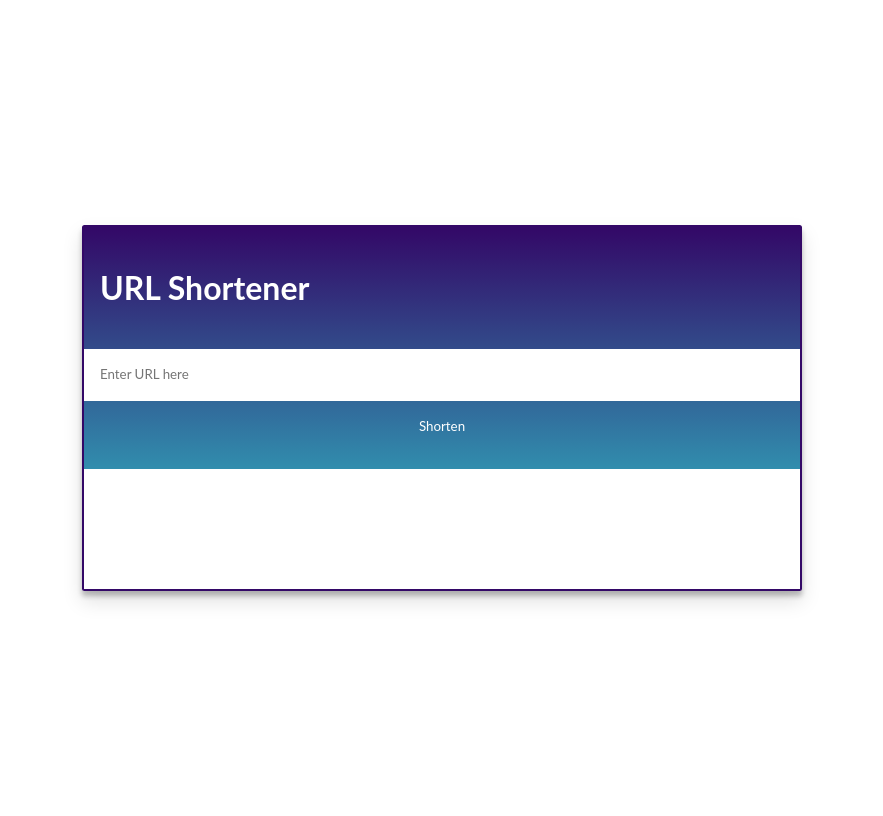
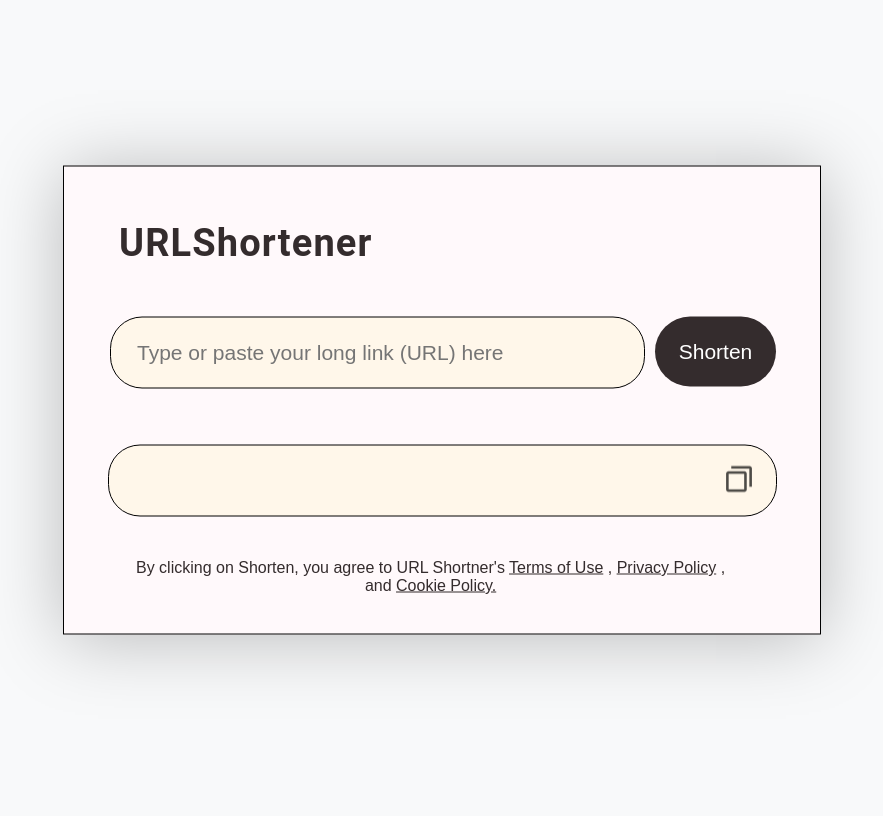
Before and after one commit to mariethedev/urlshortener, a Django app: page / in a window 1280 px wide. Shown: the whole page, without its empty margins (198-1081 px from the left). After the commit the page ends 670 px from the top, so only its background shows below. Run offline with Django 5.2, Linux system fonts and the light colour scheme; some libraries are stand-ins or nearby versions.

Commit message:
designed webpage and linked to the backend
created the index.html file and did the necessary html css and js codes there . Successfully linked frontend to backend.

```diff
--- a/shortener/views.py
+++ b/shortener/views.py
@@ -5,22 +5,29 @@ from django.http import HttpResponse
 
 
 
-# Create your views here.
+#First view that renders the index.html page
 
 def index(request):
+
     return render(request, 'index.html')
 
+#View responsible for creating the shortened url
+
 def create(request):
-    if request.method == 'POST':
-        link = request.POST['link']
-        uid = str(uuid.uuid4())[:5]
 
-        new_url = Url(link = link , uuid = uid)
-        new_url.save()
+    if request.method == 'POST':        #checks if request is a post method so it handles it
 
-        return HttpResponse(uid)
+        link = request.POST['link']     #stores the link the user types in the variable called link
+        uid = str(uuid.uuid4())[:5]     #generates a shorter uuid of 5 characters and stores it in the uid field
 
+        new_url = Url(link = link , uuid = uid)    #stores the link and its respective uid in a variable called new_url
+        new_url.save()                             #saves the new url field into the database
+
+        return HttpResponse(uid)                   #returns the shortened url to the user
+
+#View responsible for redorecting to the new url
 
 def go(request, pk):
-    url_details = Url.objects.get(uuid = pk)
-    return redirect(url_details.link)
+
+    url_details = Url.objects.get(uuid = pk)       #Stores the link object whose uuid is equal to the search parameter
+    return redirect(url_details.link)              #Redirects to the original link using the link atrribute
--- a/templates/index.html
+++ b/templates/index.html
@@ -1,129 +1,283 @@
+
+<html lang="en">
 <head>
-    <script   src="https://code.jquery.com/jquery-3.1.1.min.js"   integrity="sha256-hVVnYaiADRTO2PzUGmuLJr8BLUSjGIZsDYGmIJLv2b8="   crossorigin="anonymous"></script>
+    <meta charset="UTF-8">
+    <meta name="viewport" content="width=device-width, initial-scale=1.0">
+    <title>URL Shortener</title>
+    <script src="https://ajax.googleapis.com/ajax/libs/jquery/3.5.1/jquery.min.js"></script>
+
+
     <style>
-        *,
-*::before,
-*::after {
+        body, html {
+            margin: 0;
+            padding: 0;
+            width: 100%;
+            height: 100%;
+            background: #F8F9FA;
+            font-family: Montserrat, sans-serif;
+        }
+
+        .container {
+            width: 756px;
+            height: 467px;
+            position: absolute;
+            top: 50%;
+            left: 50%;
+            transform: translate(-50%, -50%);
+            background: #FFF9FB;
+            box-shadow: 0px 4px 70px rgba(0, 0, 0, 0.25);
+            border: 0.3px solid;
+        }
+
+        .input-container-2 {
+            width: 667px;
+            height: 70px;
+            position: absolute;
+            top: 278px;
+            left: 44px;
+            background: #FFF7EA;
+            border-radius: 32px;
+            border: 0.5px solid black;
+        }
+
+        .input-container-1 {
+            position: relative;
+            width: 533px;
+            height: 70px;
+            top: 150px;
+            left: 46px;
+        }
+
+        .input-box {
+            position: relative;
+            width: 100%;
+            height: 100%;
+            background: #FFF7EA;
+            border-radius: 32px;
+            border: 0.5px solid black;
+            position: absolute;
+            top: 0;
+            left: 0;
+        }
+
+        .input-text{
+            width:calc(100% - 48px);
+            position: absolute;
+            top: 22px; /* Adjusted to center vertically */
+            left: 24px; /* Adjusted to match padding */
+            color: #212732;
+            font-size: 21px;
+            font-family: Montserrat, sans-serif;
+            font-weight: 10;
+            margin: 0;
+            word-wrap: break-word;
+            border: none;
+            background: none;
+            outline: none;
+            box-sizing: border-box;
+            overflow: hidden;
+        }
+
+
+        .copy-button {
+            width: 48px;
+            height: 31px;
+            position: absolute;
+            top: 297px;
+            left: 651px;
+            transform-origin: 0 0;
+            background: none;
+            border: none;
+            cursor: pointer;
+            padding: 0;
+            margin: 0;
+            display: flex;
+            align-items: center;
+            justify-content: center;
+        }
+
+
+        .copy-button img {
+            width: 100%;
+            height: 100%;
+        }
+
+        .copy-button:hover {
+            opacity: 0.7; /* Example: Reducing opacity on hover */
+        }
+
+        .title {
+            width: 328px;
+            height: 52px;
+            position: absolute;
+            top: 54px;
+            left: 55px;
+            color: #342C2D;
+            font-size: 38px;
+            font-family: Roboto, sans-serif;
+            font-weight: 700;
+            letter-spacing: 1.14px;
+            word-wrap: break-word;
+        }
+
+        .terms {
+            position: absolute;
+            top: 392px;
+            left: 72px;
+            text-align: center;
+            color: #342C2D;
+            font-size: 16px;
+            font-weight: 300;
+            word-wrap: break-word;
+        }
+
+        .terms span {
+            word-wrap: break-word;
+        }
+
+        .terms .underline {
+            text-decoration: underline;
+        }
+
+        .shorten-button {
+            width: 121px;
+            height: 70px;
+            background-color: #342C2D;
+            color: white;
+            border: none;
+            border-radius: 35px;
+            font-size: 21px;
+            font-weight: 500;
+            font-family: Montserrat, sans-serif;
+            position: absolute;
+            top: 150px;
+            right: 44px;
+            cursor: pointer;
+            display: flex;
+            align-items: center;
+            justify-content: center;
+        }
+
+        .shorten-button:hover {
+            background-color: #1a1515;
+        }
+
+        h2 {
+          width:calc(100% - 48px);
+          font-family: Montserrat, sans-serif;
+          font-size: 21px;
+          position: absolute;
+          top: 22px;
+          left: 24px;
+          color: #212732;
+          font-weight: 20; /* Adjust font weight as needed */
+
+          margin: 0;
+          border: none;
+          background: none;
+          outline: none;
           box-sizing: border-box;
       }
 
-body,
-section {
-  display: flex;
-  align-items: center;
-  justify-content: center;
-  padding: 1rem;
+        .footer {
+            position: absolute;
+            top: 997px;
+            left: 50%;
+            transform: translateX(-50%);
+            text-align: center;
+            color: black;
+            font-size: 14px;
+            font-weight: 200;
+            word-wrap: break-word;
         }
-
-body {
-  min-height: 100vh;
-  font-family: "Lato", sans-serif;
-  line-height: 1.5;
-  color: #111;
-}
-
-main {
-  max-width: 720px;
-  width: 100%;
-  border: 2.5px solid #330867;
-  border-radius: 2.5px;
-  box-shadow: 0 10px 20px rgba(17, 17, 17, 0.125),
-    0 5px 5px rgba(17, 17, 17, 0.25);
-  background-image: linear-gradient(to top, #30cfd0 0%, #330867 100%);
-}
-
-h1 {
-  padding: 1rem;
-  color: white;
-}
-
-input,
-button {
-  font-family: inherit;
-  line-height: inherit;
-  color: inherit;
-  border: 0;
-  padding: 1rem;
-}
-
-input {
-  box-sizing: border-box;
-  width: 100%;
-}
-
-.buttons {
-  display: flex;
-}
-
-button {
-  cursor: pointer;
-  flex: 1;
-  background-color: transparent;
-  color: white;
-  &:hover {
-    background-color: rgba(255, 255, 255, 0.5);
-  }
-}
-
-section {
-  min-height: 120px;
-  text-align: center;
-  background-color: white;
-}
-
     </style>
-
+    {% load static %}
 </head>
 
-<main>
-  <h1>URL Shortener</h1>
+
+<body>
+    <div class="container">
+
+        <div class="title">URLShortener</div>
+
+        <div class="input-container-1">
+            <div class="input-box">
+                <input class= "input-text" type = "text" id = 'longUrl' placeholder="Type or paste your long link (URL) here">
+            </div>
+        </div>
+
         <form id="post-form">
             {% csrf_token %}
-  <input type="text" name="link" id="link" placeholder="Enter URL here">
-  <div class="buttons">
-    <button type="submit" id="shorten">Shorten</button>
-  </div>
+            <button class="shorten-button">Shorten</button>
         </form>
 
-  <section id="section"><h2></h2></section>
+        <div class="input-container-2"><h2></h2></div>
+
+        <button id= "copyButton" class= "copy-button" >
+            <img src= "{% static 'images/Copy.png' %}" alt="copy button">
+        </button>
 
 
-</main>
+        <div class="terms">
+            <span>By clicking on Shorten, you agree to URL Shortner's </span>
+            <span class="underline">Terms of Use</span>
+            <span>, </span>
+            <span class="underline">Privacy Policy</span>
+            <span>,<br>and</span>
+            <span class="underline">Cookie Policy.</span>
+        </div>
 
-<script type="text/javascript">
-  $(document).on('submit', '#post-form', function(e){
-    e.preventDefault();              <!--Prevents page from reloading-->
+    </div>
+
+    <div class="footer">Designed by mariethedev</div>
+
+    <script type = "text/javascript">
+        $(document).ready(function(){
+
+            $('#post-form').submit(function(e){
+                e.preventDefault();
+
+                var longUrl = $('#longUrl').val();
 
                 $.ajax({
-      type:'POST',
+                    type: 'POST',
                     url: '/create',
                     data:{
-        link:$('#link').val(),
-        csrfmiddlewaretoken:$('input[name=csrfmiddlewaretoken]').val()
+                        link: longUrl,
+                        csrfmiddlewaretoken: $('input[name=csrfmiddlewaretoken]').val()
                     },
                     success: function(data){
-        $('h2').html("localhost:8000/" + data)
-      }
-    })
-  })
-</script>
+                        var shortUrl = "localhost:8000/" + data;
+                        $('h2').html(shortUrl);
 
 
-<!--<script type="text/javascript">
-  $(document).on('submit','#post-form',function(e){
-    e.preventDefault();
-
-    $.ajax({
-      type:'POST',
-      url:'/create',
-      data:{
-        link:$('#link').val(),
-        csrfmiddlewaretoken:$('input[name=csrfmiddlewaretoken]').val(),
+                        var hiddenInput = $('<input>');
+                        hiddenInput.attr('type', 'text');
+                        hiddenInput.attr('id', 'shortUrl');
+                        hiddenInput.val(shortUrl);
+                        hiddenInput.css('opacity', '0');
+                        $('body').append(hiddenInput);
                     },
-      success: function(data){
-        $('h2').html("www.surls.ga/"+data)
+                    error: function(xhr, status, error){
+                        console.error(error);
                     }
                 });
             });
+
+            $('#copyButton').click(function(){
+                var shortUrlInput = $('#shortUrl');
+
+                if (shortUrlInput.length){
+                    shortUrlInput.select();
+                    document.execCommand('copy');
+                    alert('Shortened URL copied to clipboard!');
+                } else{
+                    alert('No URL to copy!');
+                }
+            });
+        });
+
+
     </script>
--->
+</body>
+</html>
--- a/urlshortener/settings.py
+++ b/urlshortener/settings.py
@@ -120,7 +120,10 @@ USE_TZ = True
 # Static files (CSS, JavaScript, Images)
 # https://docs.djangoproject.com/en/5.0/howto/static-files/
 
-STATIC_URL = 'static/'
+STATIC_URL = '/static/'
+STATICFILES_DIRS = [
+    os.path.join(BASE_DIR, 'static'),
+]
 
 # Default primary key field type
 # https://docs.djangoproject.com/en/5.0/ref/settings/#default-auto-field
```
Also changed, not shown: static/images/Copy.png (added), 2 other files. Lines whose indentation alone changed are shown as unchanged.
